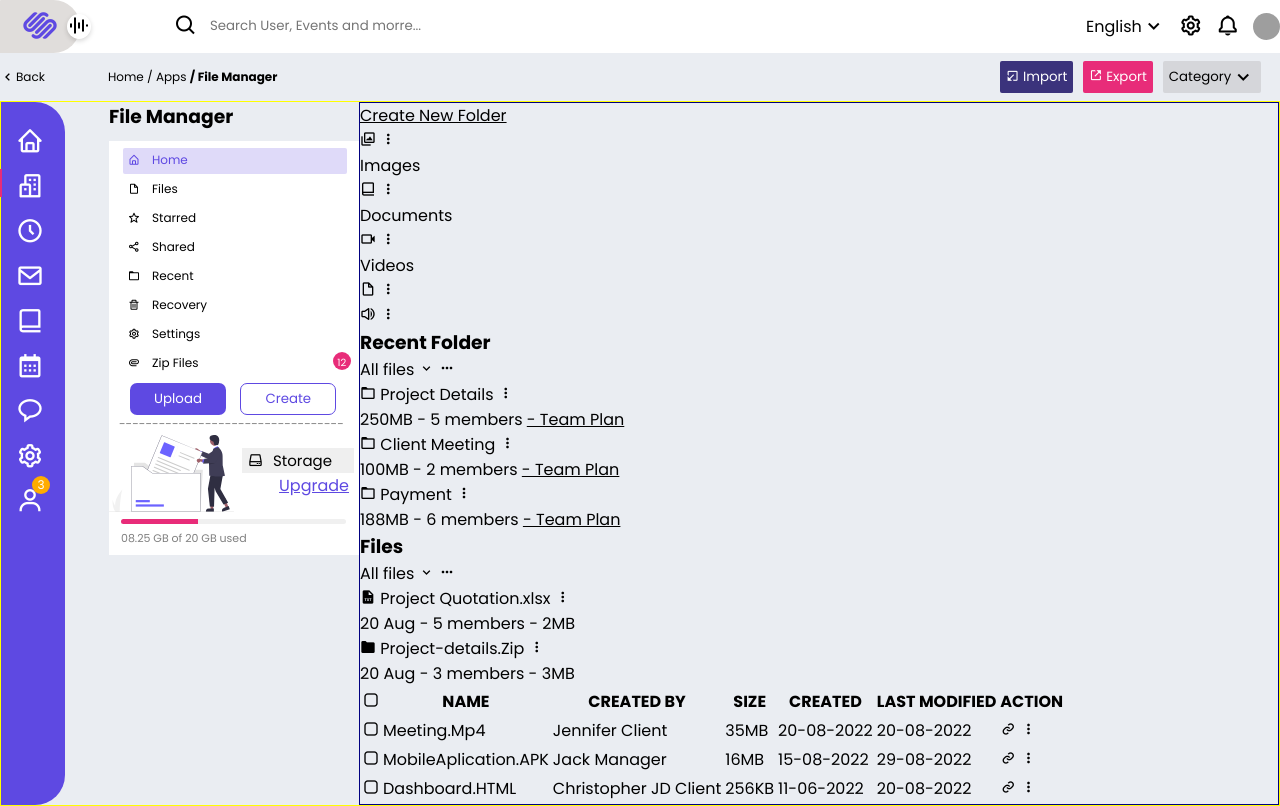
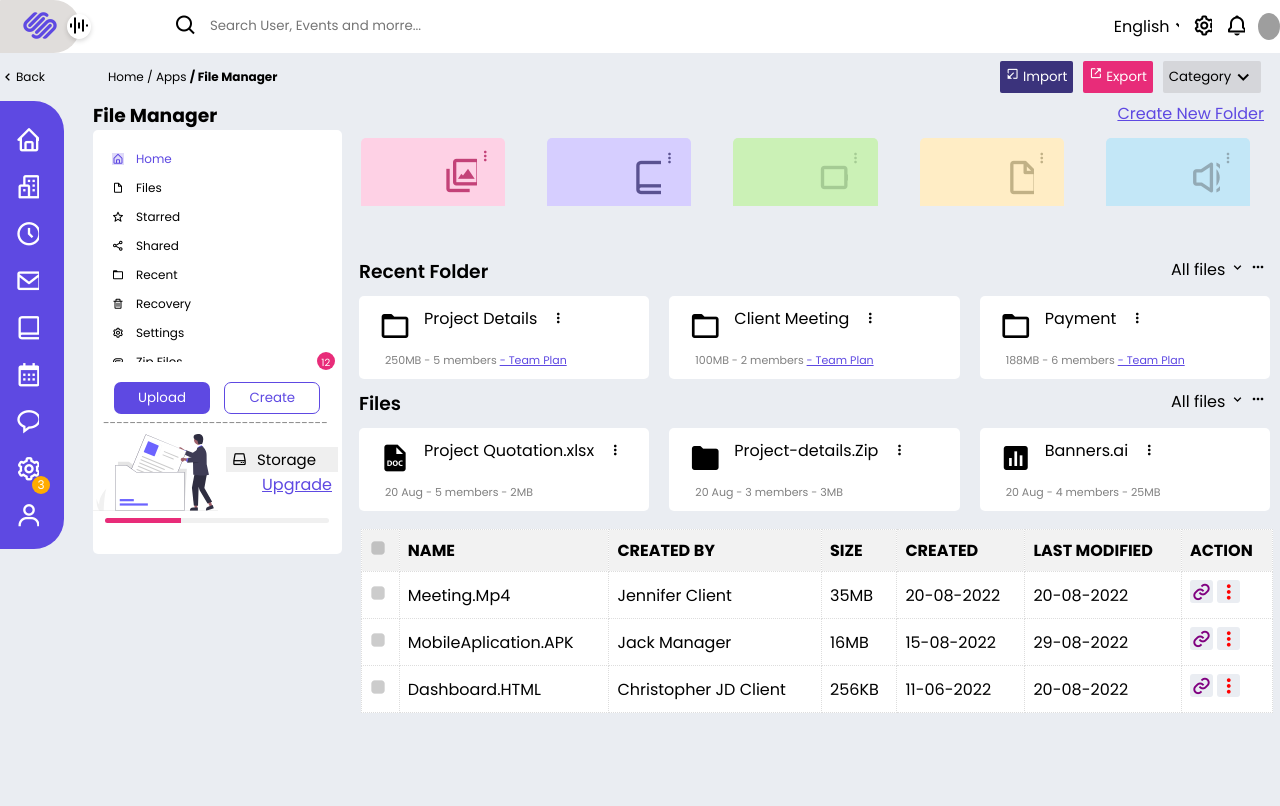
Before and after one commit to Patrick510/Paradigma_JavaScript, a plain HTML site: page src/treino2/index.html in a window 1280 px wide. Drawn offline with nearby package versions, Linux system fonts and the light colour scheme; grey boxes are pictures that could not be loaded.

```diff
--- a/src/css/style.css
+++ b/src/css/style.css
@@ -16,6 +16,11 @@
 body {
   background: var(--bg-color);
   color: var(--text-color);
+  transition: 0.5s;
+}
+
+body.active {
+  background-color: #000;
 }
 
 header {
@@ -32,3 +37,65 @@
 .links {
   list-style: none;
 }
+
+.btn-container {
+  display: flex;
+  justify-content: center;
+  align-items: center;
+  width: 100%;
+}
+
+.btn {
+  width: 82px;
+  height: 30px;
+  border: 3px solid #000;
+  border-radius: 60px;
+  position: relative;
+  cursor: pointer;
+}
+
+.btn.active {
+  border-color: #fff;
+}
+
+.btn::before {
+  content: "";
+  position: absolute;
+  width: 26px;
+  height: 26px;
+  background-color: #000;
+  border-radius: 50%;
+  left: 3px;
+  top: 50%;
+  transform: translateY(-50%);
+  transition: left 0.5s;
+}
+
+.btn.active::before {
+  left: 53px;
+  top: 14.5px;
+  background-color: #fff;
+}
+
+.bx-moon {
+  position: relative;
+  left: 6px;
+  top: -3px;
+  font-size: 20px;
+  color: var(--bg-color);
+}
+
+.bx-moon::before {
+  position: absolute;
+  left: 0;
+  top: 50%;
+  transform: translateY(-50%);
+  transition: left 0.5s;
+}
+
+.bx-moon.bx-sun::before {
+  left: 51px;
+  top: -0.3px;
+  transition: left 0.5s;
+  color: #000;
+}
--- a/src/index.html
+++ b/src/index.html
@@ -15,7 +15,7 @@
   <title>Apple Watch</title>
 </head>
 
-<body>
+<body id="bg">
 
   <!-- CABEÇALHO -->
   <header>
@@ -31,14 +31,17 @@
 
     <div>
       <button class="btn-buy" type="button"> Buy Now </button>
-      <i class='bx bx-moon' id="dark-mode"></i>
       <i class='bx bx-menu' id="menu-mini"></i>
-      <!-- <i class='bx bx-sun' id="light-mode"></i> -->
-    </div>
+
+      <div class="btn-container">
+        <div class="btn">
+          <i class='bx bx-moon' id="icon-mode"></i>
+        </div>
+      </div>
 
   </header>
 
-  <script src="script.js"></script>
+  <script src="js/script.js"></script>
 </body>
 
 </html>
--- a/src/treino2/index.html
+++ b/src/treino2/index.html
@@ -80,7 +80,7 @@
             <li> <i class='bx bx-share-alt'></i>
               <p> Shared </p>
             </li>
-            <li> <i class='bx bx-folder'></i>
+            <li> <i id="folders-title" class='bx bx-folder'></i>
               <p> Recent </p> <span id="alert-recent"> 12 </span>
             </li>
             <li> <i class='bx bx-trash'></i>
@@ -120,102 +120,130 @@
         <div class="icones-actions">
           <div class="images">
             <div id="fundo-images">
-              <i class='bx bx-images'></i>
+              <i id="icones" class='bx bx-images'></i>
               <i class='bx bx-dots-vertical-rounded'></i>
             </div>
             <span id="images-icon"> Images </span>
           </div>
           <div class="documents">
             <div class="fundo-documents">
-              <i class='bx bx-book-alt'></i>
+              <i id="icones" class='bx bx-book-alt'></i>
               <i class='bx bx-dots-vertical-rounded'></i>
             </div>
             <span id="documents-icon"> Documents </span>
           </div>
           <div class="videos">
             <div class="fundo-videos">
-              <i class='bx bx-video'></i>
+              <i id="icones" class='bx bx-video'></i>
               <i class='bx bx-dots-vertical-rounded'></i>
             </div>
             <span id="videos-icon"> Videos </span>
           </div>
           <div class="pdf-files">
             <div class="fundo-pdf">
-              <i class='bx bx-file-blank'></i>
+              <i id="icones" class='bx bx-file-blank'></i>
               <i class='bx bx-dots-vertical-rounded'></i>
             </div>
+            <span id="pdf-icon"> PDF Files </span>
           </div>
           <div class="audio">
             <div class="fundo-audio">
-              <i class='bx bx-volume-full'></i>
+              <i id="icones" class='bx bx-volume-full'></i>
               <i class='bx bx-dots-vertical-rounded'></i>
+            </div>
+            <span id="audio-icon"> Audio </span>
+          </div>
+        </div>
+
+        <div class="recent-folders">
+          <div class="all-files">
+            <h3> Recent Folder </h3>
+            <div>
+              <span> All files </span> <i class='bx bx-chevron-down'></i>
+              <i class='bx bx-dots-horizontal-rounded'></i>
+            </div>
+          </div>
+          <div id="divs-recent" class="project">
+            <div class="title">
+              <div>
+                <i id="folders-title" class='bx bx-folder'></i>
+                <span> Project Details </span>
+                <i class='bx bx-dots-vertical-rounded'></i>
+              </div>
+              <span id="size"> 250MB - 5 members <u id="color-team">- Team Plan </u> </span>
+            </div>
+          </div>
+
+          <div id="divs-recent" class="client">
+            <div class="title">
+              <div>
+                <i id="folders-title" class='bx bx-folder'></i>
+                <span> Client Meeting </span>
+                <i class='bx bx-dots-vertical-rounded'></i>
+              </div>
+              <span id="size"> 100MB - 2 members <u id="color-team">- Team Plan </u> </span>
+            </div>
+          </div>
+
+          <div id="divs-recent" class="payment">
+            <div class="title">
+              <div>
+                <i id="folders-title" class='bx bx-folder'></i>
+                <span> Payment </span>
+                <i class='bx bx-dots-vertical-rounded'></i>
+              </div>
+              <span id="size"> 188MB - 6 members <u id="color-team">- Team Plan </u> </span>
             </div>
           </div>
         </div>
 
         <div class="recent-folders">
-          <h3> Recent Folder </h3>
           <div class="all-files">
-            <span> All files </span> <i class='bx bx-chevron-down'></i>
-            <i class='bx bx-dots-horizontal-rounded'></i>
-          </div>
-          <div class="project">
-            <div class="title">
-              <i class='bx bx-folder'></i>
-              <span> Project Details </span>
-              <i class='bx bx-dots-vertical-rounded'></i>
+            <h3> Files </h3>
+            <div>
+              <span> All files </span> <i class='bx bx-chevron-down'></i>
+              <i class='bx bx-dots-horizontal-rounded'></i>
             </div>
-            <span> 250MB - 5 members <u id="color-team">- Team Plan </u> </span>
           </div>
 
-          <div class="client">
+          <div id="divs-recent" class="project">
             <div class="title">
-              <i class='bx bx-folder'></i>
-              <span> Client Meeting </span>
-              <i class='bx bx-dots-vertical-rounded'></i>
+              <div>
+                <i id="folders-title" class='bx bxs-file-doc'></i>
+                <span> Project Quotation.xlsx </span>
+                <i class='bx bx-dots-vertical-rounded'></i>
+              </div>
+              <span id="size"> 20 Aug - 5 members - 2MB </span>
             </div>
-            <span> 100MB - 2 members <u id="color-team">- Team Plan </u> </span>
           </div>
 
-          <div class="payment">
+          <div id="divs-recent" class="client">
             <div class="title">
-              <i class='bx bx-folder'></i>
-              <span> Payment </span>
-              <i class='bx bx-dots-vertical-rounded'></i>
+              <div>
+                <i id="folders-title" class='bx bxs-folder'></i>
+                <span> Project-details.Zip </span>
+                <i class='bx bx-dots-vertical-rounded'></i>
+              </div>
+              <span id="size"> 20 Aug - 3 members - 3MB </span>
             </div>
-            <span> 188MB - 6 members <u id="color-team">- Team Plan </u> </span>
-          </div>
-        </div>
-
-        <div class="files">
-          <h3> Files </h3>
-          <div class="all-files">
-            <span> All files </span> <i class='bx bx-chevron-down'></i>
-            <i class='bx bx-dots-horizontal-rounded'></i>
-          </div>
-          <div class="files-">
-            <div class="title">
-              <i class='bx bxs-file-txt'></i>
-              <span> Project Quotation.xlsx </span>
-              <i class='bx bx-dots-vertical-rounded'></i>
-            </div>
-            <span> 20 Aug - 5 members - 2MB </span>
           </div>
 
-          <div class="client">
+          <div id="divs-recent" class="payment">
             <div class="title">
-              <i class='bx bxs-folder'></i>
-              <span> Project-details.Zip </span>
-              <i class='bx bx-dots-vertical-rounded'></i>
+              <div>
+                <i id="folders-title" class='bx bxs-bar-chart-square'></i>
+                <span> Banners.ai </span>
+                <i class='bx bx-dots-vertical-rounded'></i>
+              </div>
+              <span id="size"> 20 Aug - 4 members - 25MB </span>
             </div>
-            <span> 20 Aug - 3 members - 3MB </span>
           </div>
         </div>
 
         <table>
           <thead>
             <tr>
-              <th> <i class='bx bx-square-rounded'></i> </th>
+              <th> <i id="quadrado" class='bx bxs-square-rounded'></i> </th>
               <th>NAME</th>
               <th>CREATED BY</th>
               <th>SIZE</th>
@@ -226,31 +254,31 @@
           </thead>
           <tbody>
             <tr>
-              <td> <i class='bx bx-square-rounded'></i> </td>
+              <td> <i id="quadrado" class='bx bxs-square-rounded'></i> </td>
               <td>Meeting.Mp4</td>
               <td> Jennifer <span> Client </span> </td>
               <td>35MB</td>
               <td>20-08-2022</td>
               <td>20-08-2022</td>
-              <td><i class='bx bx-link'></i> <i class='bx bx-dots-vertical-rounded'></i> </td>
+              <td><i id="link" class='bx bx-link'></i> <i id="link2" class='bx bx-dots-vertical-rounded'></i> </td>
             </tr>
             <tr>
-              <td> <i class='bx bx-square-rounded'></i> </td>
+              <td> <i id="quadrado" class='bx bxs-square-rounded'></i> </td>
               <td>MobileAplication.APK</td>
               <td> Jack <span> Manager </span> </td>
               <td>16MB</td>
               <td>15-08-2022</td>
               <td>29-08-2022</td>
-              <td><i class='bx bx-link'></i> <i class='bx bx-dots-vertical-rounded'></i> </td>
+              <td><i id="link" class='bx bx-link'></i> <i id="link2" class='bx bx-dots-vertical-rounded'></i> </td>
             </tr>
             <tr>
-              <td> <i class='bx bx-square-rounded'></i> </td>
+              <td> <i id="quadrado" class='bx bxs-square-rounded'></i> </td>
               <td>Dashboard.HTML</td>
               <td> Christopher JD <span> Client </span> </td>
               <td>256KB</td>
               <td>11-06-2022</td>
               <td>20-08-2022</td>
-              <td><i class='bx bx-link'></i> <i class='bx bx-dots-vertical-rounded'></i> </td>
+              <td><i id="link" class='bx bx-link'></i> <i id="link2" class='bx bx-dots-vertical-rounded'></i> </td>
             </tr>
           </tbody>
         </table>
--- a/src/treino2/style.css
+++ b/src/treino2/style.css
@@ -2,6 +2,7 @@
   margin: 0;
   box-sizing: border-box;
   font-family: "Poppins", sans-serif;
+  overflow: hidden;
 }
 
 body {
@@ -172,8 +173,7 @@
 
 .container-content {
   display: grid;
-  border: 1px solid yellow;
-  grid-template-columns: 108px 250px 1fr;
+  grid-template-columns: 93px 249px 1fr;
 }
 
 #menu-l {
@@ -181,6 +181,7 @@
   background-color: var(--bg-menu-l);
   padding: 25px;
   width: 4rem;
+  height: 28rem;
   border-radius: 0px 30px 30px 0;
 }
 
@@ -201,10 +202,10 @@
 #selected i::after {
   content: "";
   position: absolute;
-  bottom: 16px;
-  left: -29px;
-  width: 100%;
-  height: 2px;
+  bottom: 14px;
+  left: -37px;
+  width: 166%;
+  height: 5px;
   background-color: var(--btn-export);
   transform: rotate(-90deg);
 }
@@ -224,6 +225,7 @@
 
 .actions {
   background-color: var(--col-logo-end);
+  border-radius: 5px;
 }
 
 .menu-file {
@@ -261,7 +263,7 @@
 
 #alert-recent {
   position: fixed;
-  left: 20.8rem;
+  left: 19.8rem;
   bottom: 26.9rem;
   background-color: var(--btn-export);
   color: var(--col-logo-end);
@@ -368,6 +370,205 @@
   transition: width 0.3s ease;
 }
 
+#new-folder {
+  text-align: end;
+  color: var(--col-logo);
+  margin-right: 16px;
+}
+
 #act-files {
-  border: 1px solid navy;
+  display: grid;
+  grid-template-columns: 1fr;
+  margin-left: 7px;
 }
+
+.icones-actions {
+  display: grid;
+  grid-template-columns: 1fr 1fr 1fr 1fr 1fr;
+  margin-bottom: 2.9rem;
+}
+
+.icones-actions div {
+  display: grid;
+  padding: 12px;
+  height: 5rem;
+  margin-bottom: 5px;
+  grid-template-columns: 1fr 18px;
+  border-radius: 5px;
+}
+
+#icones {
+  font-size: 2.5rem;
+  margin-left: 4.5rem;
+  margin-top: 0.5rem;
+}
+
+.icones-actions div span {
+  text-align: center;
+  grid-row: 2;
+}
+
+#fundo-images {
+  background: #fed1e5;
+  padding: 10px;
+}
+
+#fundo-images i {
+  color: #c34278;
+}
+
+#images-icon {
+  color: #c34278;
+}
+
+.fundo-documents {
+  background-color: #d6ceff;
+}
+
+.fundo-documents i {
+  color: #5a5291;
+}
+
+#documents-icon {
+  color: #5a5291;
+}
+
+.fundo-videos {
+  background-color: #cbf1b6;
+}
+
+.fundo-videos i {
+  color: #a5cb94;
+}
+
+#videos-icon {
+  color: #a5cb94;
+}
+
+.fundo-pdf {
+  background-color: #ffedc5;
+}
+
+.fundo-pdf i {
+  color: #c1b186;
+}
+
+#pdf-icon {
+  color: #c1b186;
+}
+
+.fundo-audio {
+  background-color: #c3e7f7;
+}
+
+.fundo-audio i {
+  color: #93aab5;
+}
+
+#audio-icon {
+  color: #93aab5;
+}
+
+.recent-folders {
+  display: grid;
+  grid-template-columns: 1fr 1fr 1fr;
+}
+
+.recent-folders h3 {
+  margin-left: 10px;
+  font-weight: 600;
+}
+
+.files h3 {
+  margin-left: 10px;
+  font-weight: 600;
+}
+
+.all-files {
+  display: grid;
+  grid-template-columns: 1fr 109px;
+  grid-column: 1 / 4;
+}
+
+#divs-recent {
+  padding: 10px;
+}
+
+.title {
+  display: grid;
+  background: var(--col-logo-end);
+  padding: 10px;
+  border-radius: 5px;
+  align-items: center;
+}
+
+.title div {
+  display: flex;
+  gap: 13px;
+}
+
+.title #folders-title {
+  font-size: 2rem;
+  margin-left: 10px;
+}
+
+.title div i {
+  margin-top: 4px;
+}
+
+.title div i span {
+  width: 8rem;
+}
+
+.title #size {
+  font-size: 11px;
+  margin-left: 1rem;
+  color: rgba(0, 0, 0, 0.5);
+  margin-top: 10px;
+}
+
+.title span #color-team {
+  color: var(--col-logo);
+}
+
+.files- {
+  margin-left: 18px;
+  display: grid;
+  grid-template-columns: 1fr 1fr 1fr;
+}
+
+table {
+  border-collapse: collapse;
+  width: 98%;
+  background-color: var(--col-logo-end);
+  margin-left: 12px;
+  margin-top: 8px;
+}
+
+th,
+td {
+  border: 1px dotted #ddd;
+  padding: 8px;
+  text-align: left;
+}
+th {
+  background-color: #f2f2f2;
+}
+
+#link {
+  font-size: 23px;
+  background: var(--bg-fundo);
+  border-radius: 3px;
+  color: purple;
+}
+
+#link2 {
+  font-size: 23px;
+  background: var(--bg-fundo);
+  border-radius: 3px;
+  color: red;
+}
+
+#quadrado {
+  color: rgba(0, 0, 0, 0.2);
+}
```
Also changed, not shown: src/js/script.js (+29 -0 lines), 2 other files.
